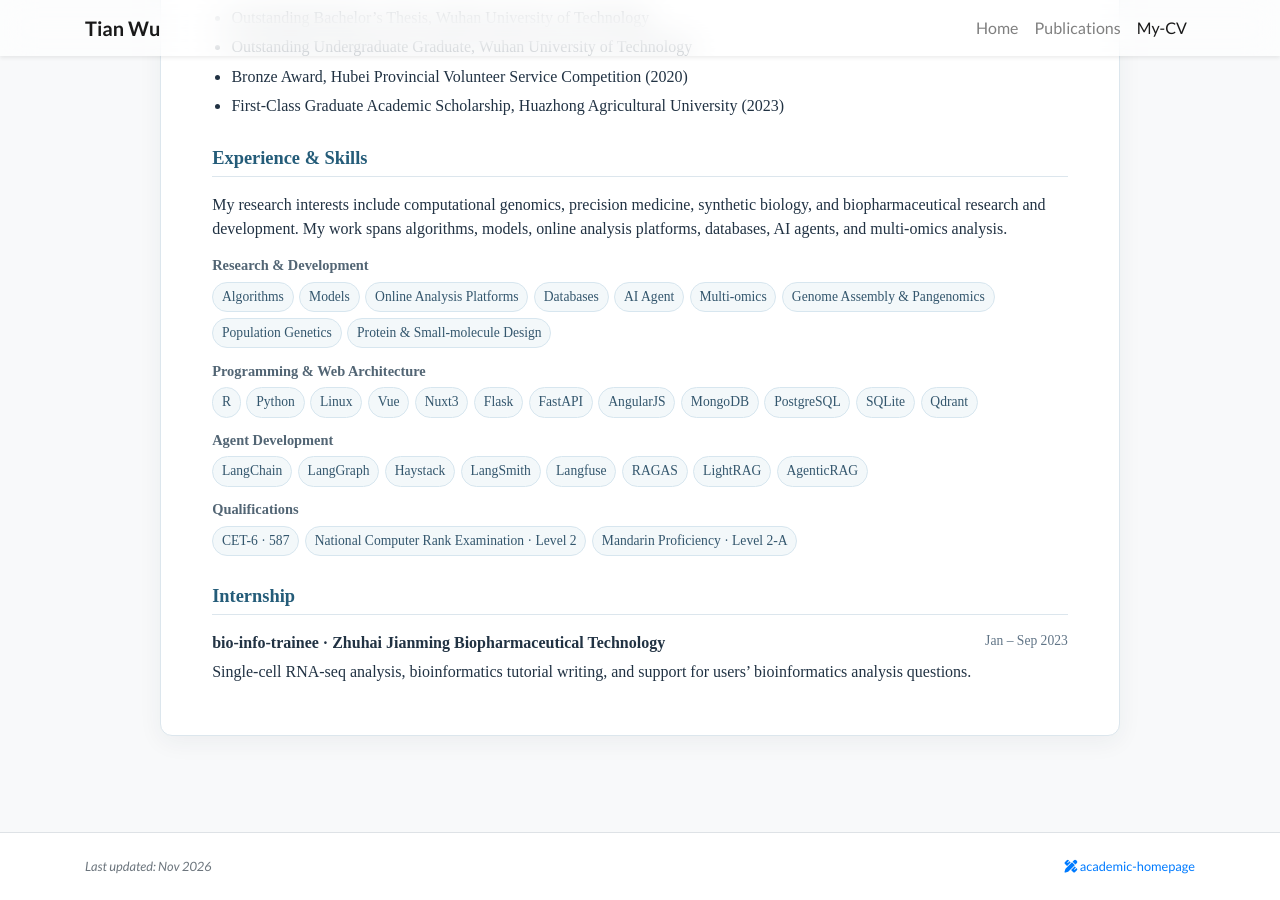
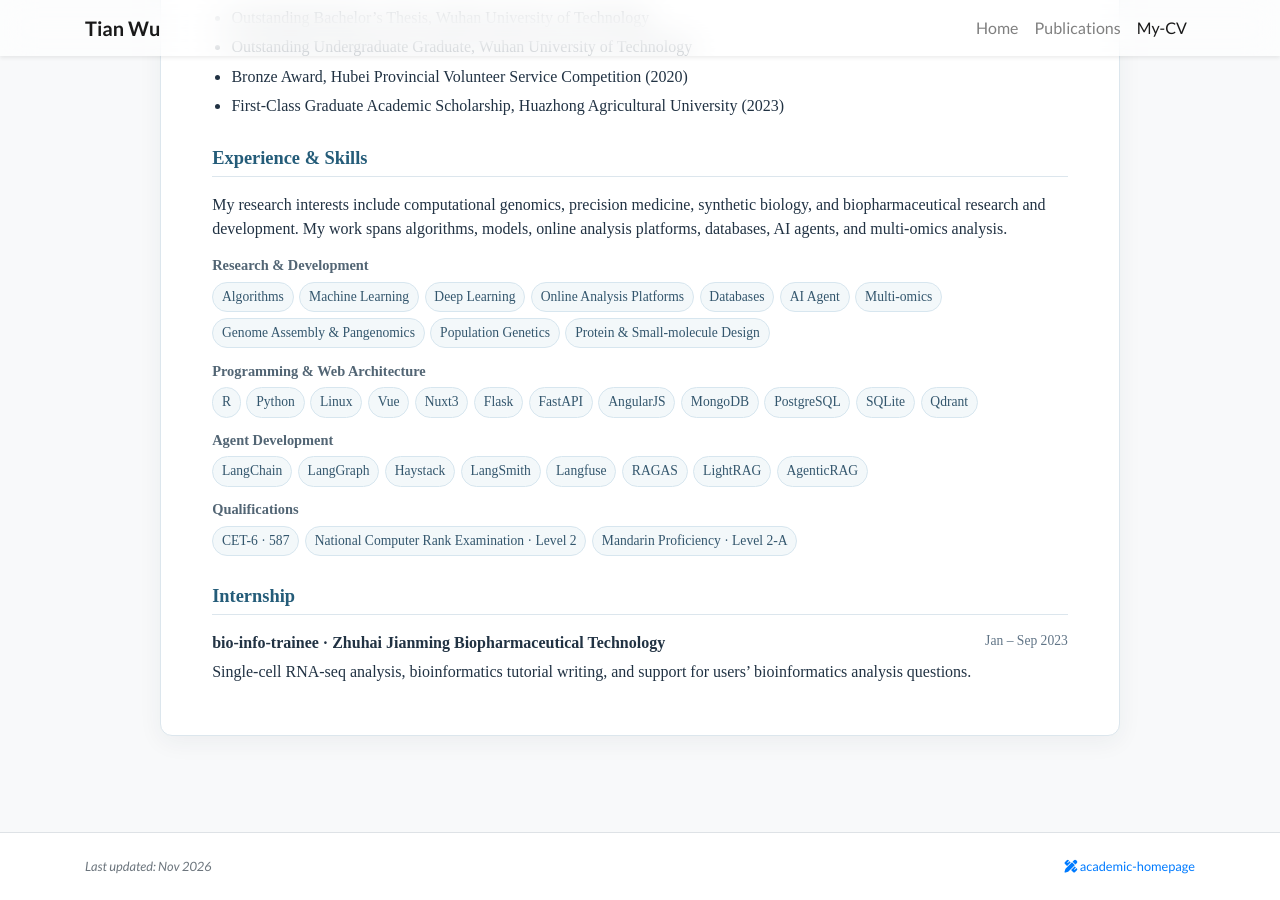
Before and after one commit to QuaSiMoDooooo/QuaSiMoDooooo.github.io, a Jekyll site: the page built from my-cv.html, in a window 1280 px wide and 900 px high, scrolled down 1984 px. Built offline with Jekyll 4.4.1, drawn with Linux system fonts in a browser that asks for light colours; nearby versions of some CDN libraries; a style sheet for code colours, icons or effects is not loaded.

Commit message:
style: clarify research skills

```diff
--- a/my-cv.html
+++ b/my-cv.html
@@ -9,7 +9,7 @@ navbar_title: My-CV
     <button type="button" data-set-language="en" aria-pressed="true">English</button>
     <button type="button" data-set-language="zh" aria-pressed="false">中文</button>
   </div>
-  <a class="cv-download" id="cv-download" href="{{ '/assets/cv/tian-wu-cv-en.pdf?v=6' | relative_url }}" data-en-href="{{ '/assets/cv/tian-wu-cv-en.pdf?v=6' | relative_url }}" data-zh-href="{{ '/assets/cv/tian-wu-cv-zh.pdf?v=6' | relative_url }}" download><i class="fas fa-download" aria-hidden="true"></i> <span data-en="Download PDF" data-zh="下载 PDF">Download PDF</span></a>
+  <a class="cv-download" id="cv-download" href="{{ '/assets/cv/tian-wu-cv-en.pdf?v=7' | relative_url }}" data-en-href="{{ '/assets/cv/tian-wu-cv-en.pdf?v=7' | relative_url }}" data-zh-href="{{ '/assets/cv/tian-wu-cv-zh.pdf?v=7' | relative_url }}" download><i class="fas fa-download" aria-hidden="true"></i> <span data-en="Download PDF" data-zh="下载 PDF">Download PDF</span></a>
 </div>
 <article class="cv-sheet">
   <header class="cv-header">
@@ -78,7 +78,7 @@ navbar_title: My-CV
     <h2 data-en="Experience &amp; Skills" data-zh="经验与技能">Experience &amp; Skills</h2>
     <p data-en="My research interests include computational genomics, precision medicine, synthetic biology, and biopharmaceutical research and development. My work spans algorithms, models, online analysis platforms, databases, AI agents, and multi-omics analysis." data-zh="我感兴趣的研究方向为计算基因组、精准医疗、合成生物以及生物医药研发，我的工作涵盖算法、模型、在线分析平台、数据库、AI agent 的开发以及基于多组学的分析。">My research interests include computational genomics, precision medicine, synthetic biology, and biopharmaceutical research and development. My work spans algorithms, models, online analysis platforms, databases, AI agents, and multi-omics analysis.</p>
     <div class="cv-skill-groups">
-      <div><h3 data-en="Research &amp; Development" data-zh="研究与开发">Research &amp; Development</h3><div class="cv-tags"><span data-en="Algorithms" data-zh="算法">Algorithms</span><span data-en="Models" data-zh="模型">Models</span><span data-en="Online Analysis Platforms" data-zh="在线分析平台">Online Analysis Platforms</span><span data-en="Databases" data-zh="数据库">Databases</span><span>AI Agent</span><span data-en="Multi-omics" data-zh="多组学">Multi-omics</span><span data-en="Genome Assembly &amp; Pangenomics" data-zh="基因组组装与泛基因组">Genome Assembly &amp; Pangenomics</span><span data-en="Population Genetics" data-zh="群体遗传">Population Genetics</span><span data-en="Protein &amp; Small-molecule Design" data-zh="蛋白质与小分子设计">Protein &amp; Small-molecule Design</span></div></div>
+      <div><h3 data-en="Research &amp; Development" data-zh="研究与开发">Research &amp; Development</h3><div class="cv-tags"><span data-en="Algorithms" data-zh="算法">Algorithms</span><span data-en="Machine Learning" data-zh="机器学习">Machine Learning</span><span data-en="Deep Learning" data-zh="深度学习">Deep Learning</span><span data-en="Online Analysis Platforms" data-zh="在线分析平台">Online Analysis Platforms</span><span data-en="Databases" data-zh="数据库">Databases</span><span>AI Agent</span><span data-en="Multi-omics" data-zh="多组学">Multi-omics</span><span data-en="Genome Assembly &amp; Pangenomics" data-zh="基因组组装与泛基因组">Genome Assembly &amp; Pangenomics</span><span data-en="Population Genetics" data-zh="群体遗传">Population Genetics</span><span data-en="Protein &amp; Small-molecule Design" data-zh="蛋白质与小分子设计">Protein &amp; Small-molecule Design</span></div></div>
       <div><h3 data-en="Programming &amp; Web Architecture" data-zh="编程与网站架构">Programming &amp; Web Architecture</h3><div class="cv-tags"><span>R</span><span>Python</span><span>Linux</span><span>Vue</span><span>Nuxt3</span><span>Flask</span><span>FastAPI</span><span>AngularJS</span><span>MongoDB</span><span>PostgreSQL</span><span>SQLite</span><span>Qdrant</span></div></div>
       <div><h3 data-en="Agent Development" data-zh="Agent 开发">Agent Development</h3><div class="cv-tags"><span>LangChain</span><span>LangGraph</span><span>Haystack</span><span>LangSmith</span><span>Langfuse</span><span>RAGAS</span><span>LightRAG</span><span>AgenticRAG</span></div></div>
       <div><h3 data-en="Qualifications" data-zh="语言与资格">Qualifications</h3><div class="cv-tags"><span data-en="CET-6 · 587" data-zh="英语 CET-6 · 587 分">CET-6 · 587</span><span data-en="National Computer Rank Examination · Level 2" data-zh="全国计算机等级考试二级">National Computer Rank Examination · Level 2</span><span data-en="Mandarin Proficiency · Level 2-A" data-zh="普通话二级甲等">Mandarin Proficiency · Level 2-A</span></div></div>
```
Also changed, not shown: 2 other files.
